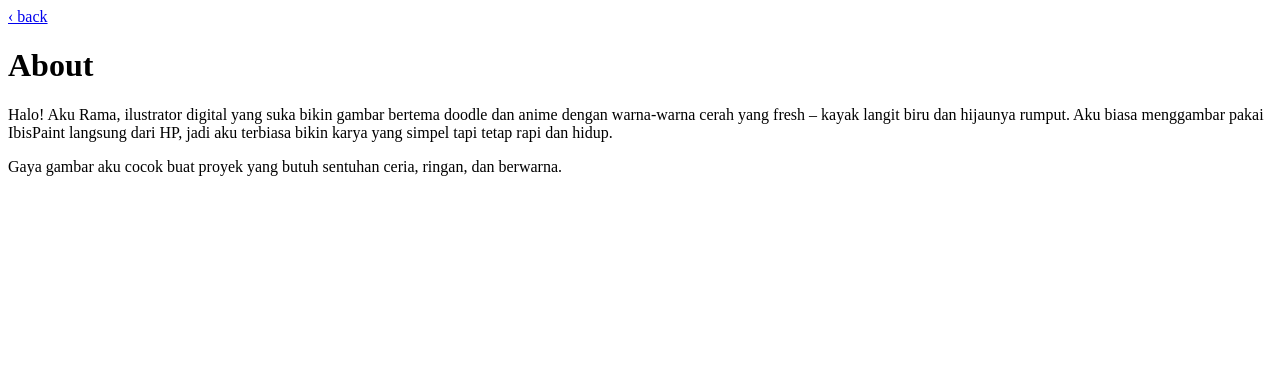
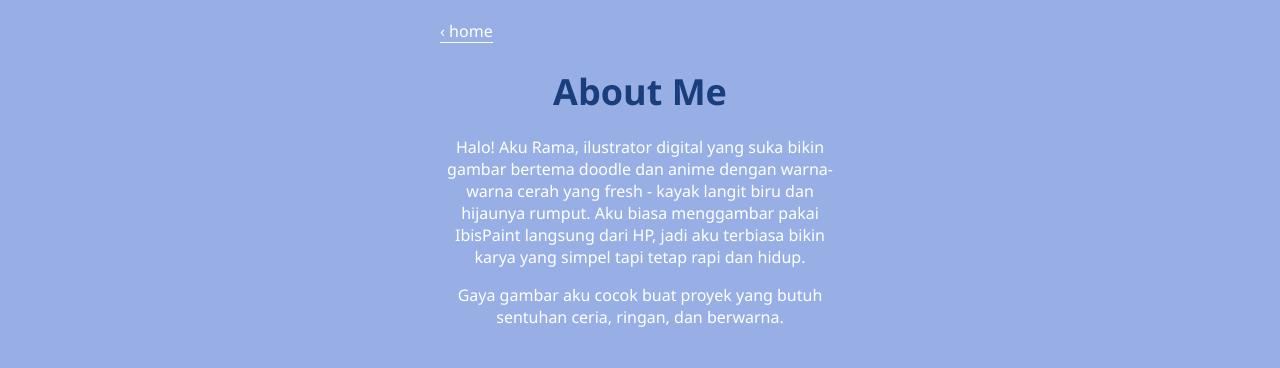
Before and after one commit to dhagulanang/Port, a plain HTML site: page about.html in a window 1280 px wide. Drawn offline with Linux system fonts and the light colour scheme.

Commit message:
Update about.html

```diff
--- a/about.html
+++ b/about.html
@@ -1,12 +1,20 @@
 <!DOCTYPE html>
-<html>
+<html lang="en">
 <head>
-  <title>About</title>
+  <meta charset="UTF-8" />
+  <meta name="viewport" content="width=device-width, initial-scale=1.0"/>
+  <title>About Rama</title>
+  <link rel="stylesheet" href="style.css"/>
 </head>
 <body>
-  <a href="index.html">‹ back</a>
-  <h1>About</h1>
-  <p>Halo! Aku Rama, ilustrator digital yang suka bikin gambar bertema doodle dan anime dengan warna-warna cerah yang fresh – kayak langit biru dan hijaunya rumput. Aku biasa menggambar pakai IbisPaint langsung dari HP, jadi aku terbiasa bikin karya yang simpel tapi tetap rapi dan hidup.</p>
-  <p>Gaya gambar aku cocok buat proyek yang butuh sentuhan ceria, ringan, dan berwarna.</p>
+  <div class="container">
+    <div class="nav">
+      <a href="index.html">&#x2039; home</a>
+    </div>
+
+    <h1>About Me</h1>
+    <p>Halo! Aku Rama, ilustrator digital yang suka bikin gambar bertema doodle dan anime dengan warna-warna cerah yang fresh - kayak langit biru dan hijaunya rumput. Aku biasa menggambar pakai IbisPaint langsung dari HP, jadi aku terbiasa bikin karya yang simpel tapi tetap rapi dan hidup.</p>
+    <p>Gaya gambar aku cocok buat proyek yang butuh sentuhan ceria, ringan, dan berwarna.</p>
+  </div>
 </body>
 </html>
```
